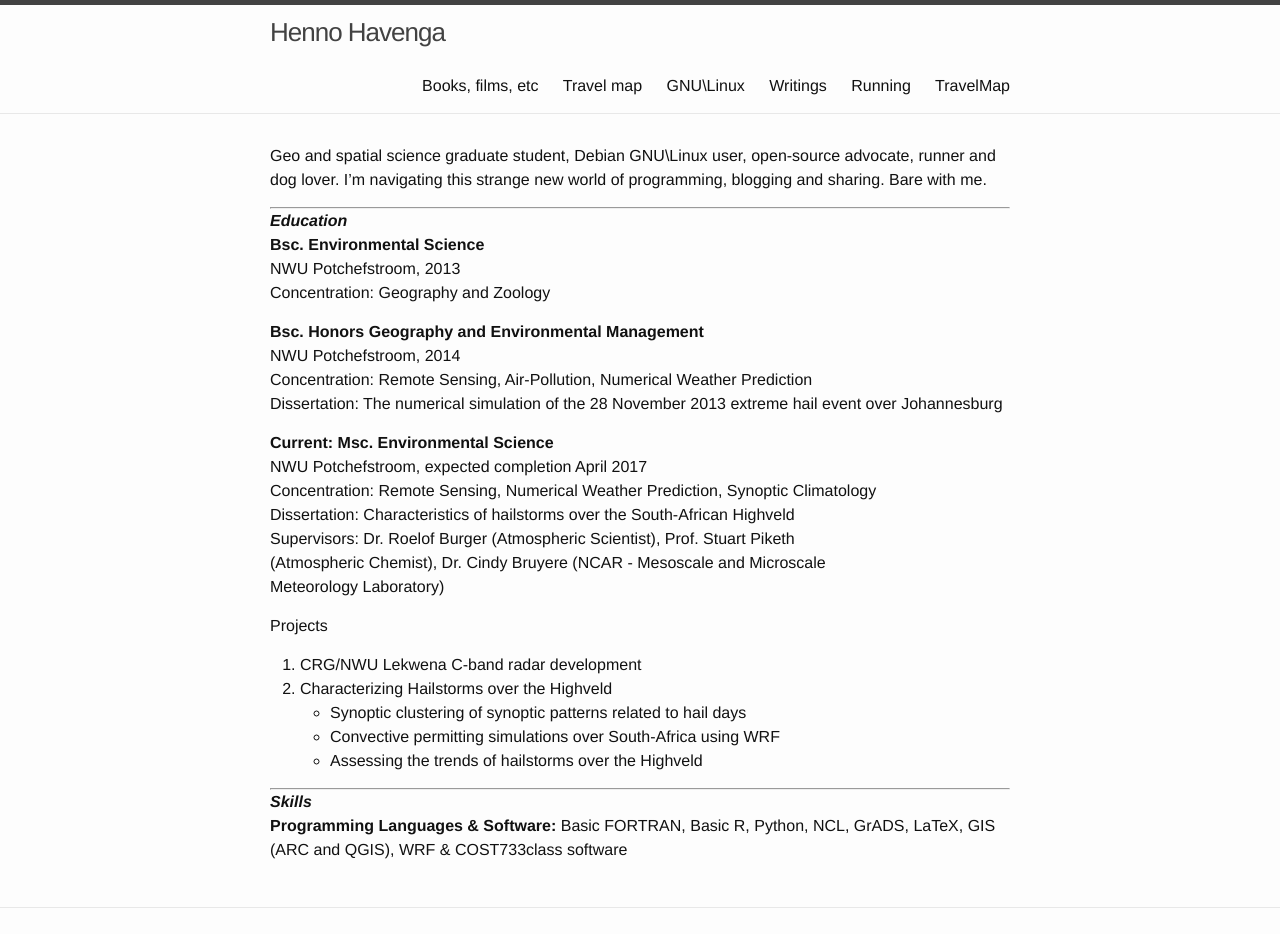
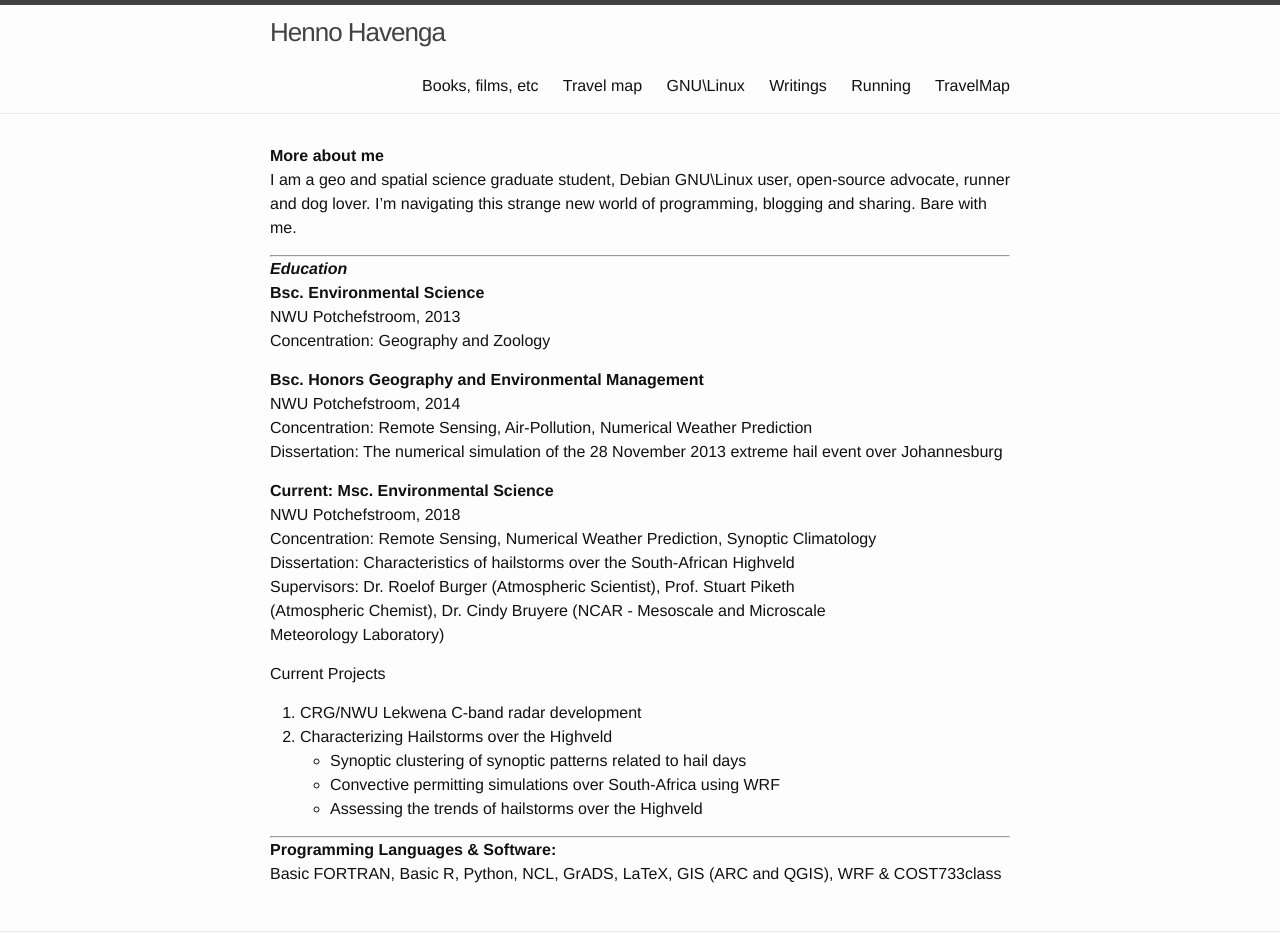
Before and after one commit to h-havenga/jekyll, a Jekyll site: the page built from about.md, in a window 1280 px wide, cut to the strip 0-934 px from the top of the page. Built offline with Jekyll 4.4.1, drawn with Linux system fonts in a browser that asks for light colours.

Commit message:
corrections

```diff
--- a/about.md
+++ b/about.md
@@ -2,7 +2,9 @@
 layout: default
 permalink: /about/
 ---
-Geo and spatial science graduate student, Debian GNU\Linux user,
+
+**More about me**
+I am a geo and spatial science graduate student, Debian GNU\Linux user,
 open-source advocate, runner and dog lover. I'm navigating this strange new
 world of programming, blogging and sharing. Bare with me.
 
@@ -19,14 +21,14 @@ Concentration: Remote Sensing, Air-Pollution, Numerical Weather Prediction
 Dissertation: The numerical simulation of the 28 November 2013 extreme hail event over Johannesburg
 
 **Current: Msc. Environmental Science**
-NWU Potchefstroom, expected completion April 2017
+NWU Potchefstroom, 2018
 Concentration: Remote Sensing, Numerical Weather Prediction, Synoptic Climatology
 Dissertation: Characteristics of hailstorms over the South-African Highveld
 Supervisors: Dr. Roelof Burger (Atmospheric Scientist), Prof. Stuart Piketh
 (Atmospheric Chemist), Dr. Cindy Bruyere (NCAR - Mesoscale and Microscale
 Meteorology Laboratory)
 
-Projects
+Current Projects
 1. CRG/NWU Lekwena C-band radar development
 2. Characterizing Hailstorms over the Highveld
 + Synoptic clustering of synoptic patterns related to hail days
@@ -35,6 +37,6 @@ Projects
 
 ______
 
-***Skills***
-**Programming Languages & Software:** Basic FORTRAN, Basic R, Python, NCL, GrADS,
-LaTeX, GIS (ARC and QGIS), WRF & COST733class software
+**Programming Languages & Software:**
+Basic FORTRAN, Basic R, Python, NCL, GrADS, LaTeX, GIS (ARC and QGIS), WRF
+& COST733class
```
Also changed, not shown: posts.md (+3 -2 lines), 14 other files.
